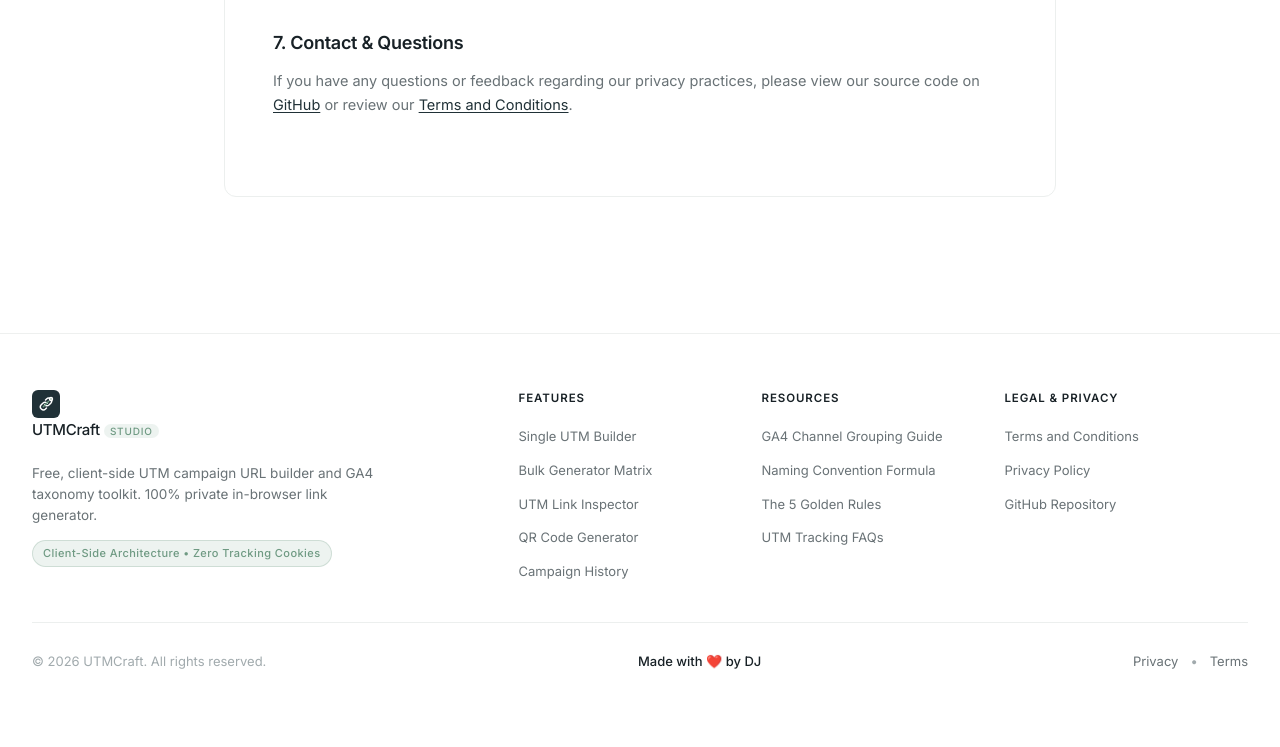
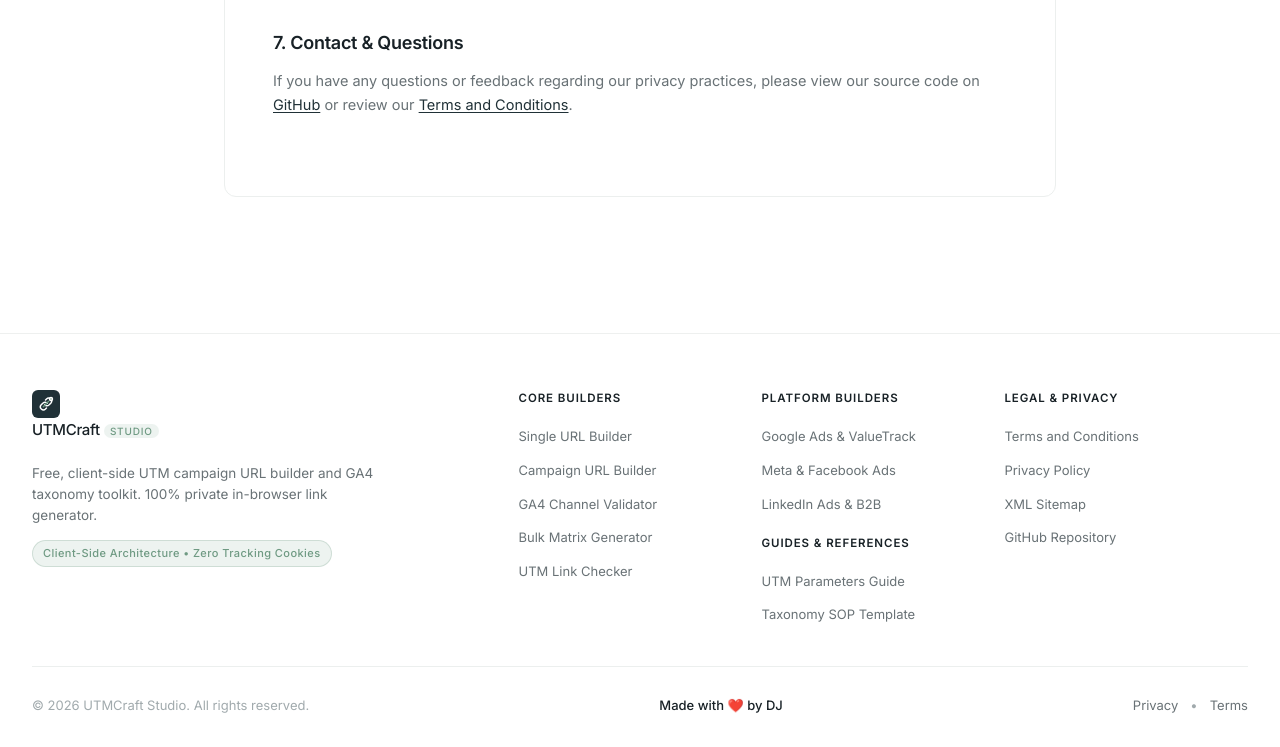
Before and after one commit to dineshjngr/utm, a website built with Vite: page privacy.html in a window 1280 px wide. Shown: the part 1776-2523 px from the top of the page. Before the commit the page ends 2479 px from the top, so only its background shows below. Built offline with nearby package versions, Linux system fonts and the light colour scheme.

Commit message:
Add site-wide nav and footer links to all landing pages
- index.html: Added header nav with all 9 landing pages; expanded footer
  from Features/Resources to Core Builders + Platform Builders + Guides + Legal
- terms.html: Added full header nav; replaced generic footer with proper
  landing page links matching the site-wide standard
- privacy.html: Same as terms.html - full nav + updated footer columns
- All pages now link to: campaign-url-builder, ga4-utm-builder,
  bulk-utm-builder, utm-checker, utm-parameters, utm-naming-conventions,
  utm-builder/google-ads, utm-builder/facebook, utm-builder/linkedin
- Footer also links to sitemap.xml on every page

```diff
--- a/privacy.html
+++ b/privacy.html
@@ -69,6 +69,15 @@
           <span class="brand-pill">Studio</span>
         </div>
       </a>
+
+      <nav class="header-nav" aria-label="Main Navigation">
+        <a href="/campaign-url-builder/" class="nav-header-link">Campaign Builder</a>
+        <a href="/ga4-utm-builder/" class="nav-header-link">GA4 Builder</a>
+        <a href="/bulk-utm-builder/" class="nav-header-link">Bulk Matrix</a>
+        <a href="/utm-checker/" class="nav-header-link">UTM Checker</a>
+        <a href="/utm-parameters/" class="nav-header-link">Parameters</a>
+        <a href="/utm-naming-conventions/" class="nav-header-link">Taxonomy SOP</a>
+      </nav>
 
       <div class="header-actions">
         <a href="/" class="btn-text-action" style="text-decoration: none;">
@@ -179,23 +188,27 @@
         </div>
 
         <div class="footer-col">
-          <h4 class="footer-heading">Features</h4>
+          <h4 class="footer-heading">Core Builders</h4>
           <ul class="footer-links">
-            <li><a href="/">Single UTM Builder</a></li>
-            <li><a href="/">Bulk Generator Matrix</a></li>
-            <li><a href="/">UTM Link Inspector</a></li>
-            <li><a href="/">QR Code Generator</a></li>
-            <li><a href="/">Campaign History</a></li>
+            <li><a href="/">Single URL Builder</a></li>
+            <li><a href="/campaign-url-builder/">Campaign URL Builder</a></li>
+            <li><a href="/ga4-utm-builder/">GA4 Channel Validator</a></li>
+            <li><a href="/bulk-utm-builder/">Bulk Matrix Generator</a></li>
+            <li><a href="/utm-checker/">UTM Link Checker</a></li>
           </ul>
         </div>
 
         <div class="footer-col">
-          <h4 class="footer-heading">Resources</h4>
+          <h4 class="footer-heading">Platform Builders</h4>
           <ul class="footer-links">
-            <li><a href="/">GA4 Channel Grouping Guide</a></li>
-            <li><a href="/">Naming Convention Formula</a></li>
-            <li><a href="/">The 5 Golden Rules</a></li>
-            <li><a href="/">UTM Tracking FAQs</a></li>
+            <li><a href="/utm-builder/google-ads/">Google Ads &amp; ValueTrack</a></li>
+            <li><a href="/utm-builder/facebook/">Meta &amp; Facebook Ads</a></li>
+            <li><a href="/utm-builder/linkedin/">LinkedIn Ads &amp; B2B</a></li>
+          </ul>
+          <h4 class="footer-heading" style="margin-top: 1.25rem;">Guides &amp; References</h4>
+          <ul class="footer-links">
+            <li><a href="/utm-parameters/">UTM Parameters Guide</a></li>
+            <li><a href="/utm-naming-conventions/">Taxonomy SOP Template</a></li>
           </ul>
         </div>
 
@@ -204,13 +217,14 @@
           <ul class="footer-links">
             <li><a href="/terms.html">Terms and Conditions</a></li>
             <li><a href="/privacy.html">Privacy Policy</a></li>
+            <li><a href="/sitemap.xml">XML Sitemap</a></li>
             <li><a href="https://github.com/dineshjngr/utm" target="_blank" rel="noopener">GitHub Repository</a></li>
           </ul>
         </div>
       </div>
 
       <div class="footer-bottom-row">
-        <div class="footer-copyright">© 2026 UTMCraft. All rights reserved.</div>
+        <div class="footer-copyright">© 2026 UTMCraft Studio. All rights reserved.</div>
         <div class="footer-credit">Made with ❤️ by DJ</div>
         <div class="footer-legal-links">
           <a href="/privacy.html">Privacy</a>
```
Also changed, not shown: index.html (+26 -13 lines), terms.html (+26 -12 lines).
